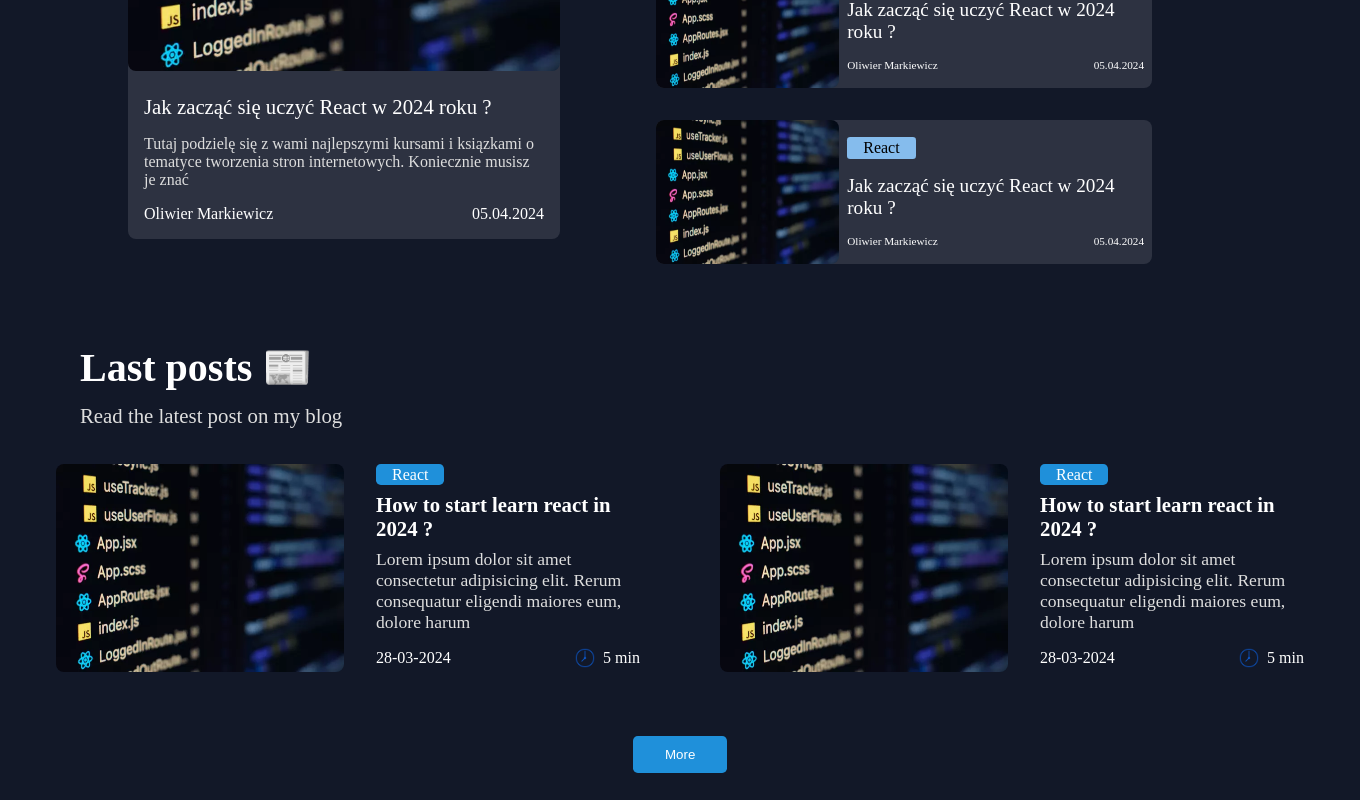
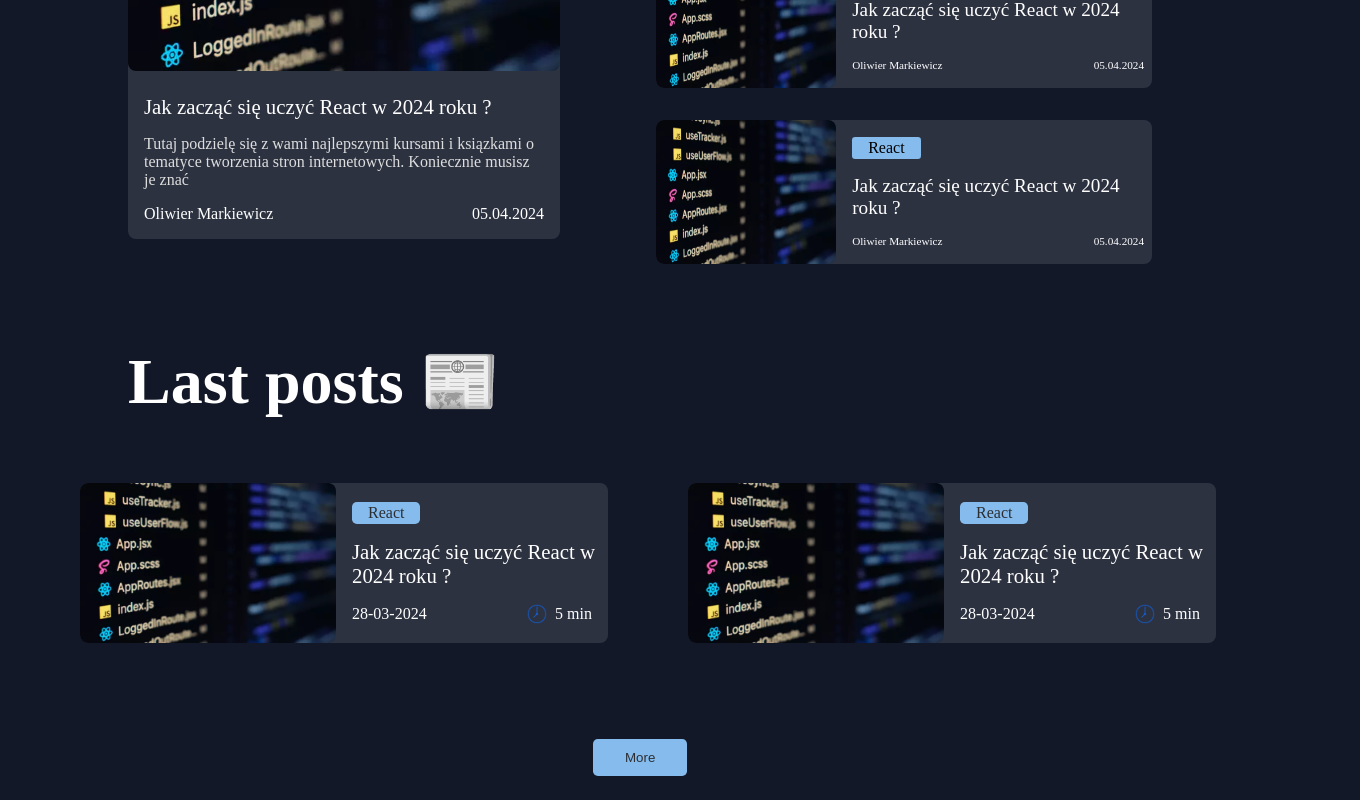
Before and after one commit to ol1mowski/SSR-Blog, a Next.js app: page / in a window 1280 px wide. Shown: the part 2600-3400 px from the top of the page, 1360 px wide, since content can reach past the window. Built offline with nearby package versions, Linux system fonts and the light colour scheme; a web font is replaced by a local one.

Commit message:
[LastPost] styel: improve RWD

```diff
--- a/Components/LastPosts/LastPosts.component.module.scss
+++ b/Components/LastPosts/LastPosts.component.module.scss
@@ -127,7 +127,7 @@
     }
     &__post {
       @include d-flex;
-      gap: 0.5rem;
+      gap: 1rem;
 
       @media screen and (min-width: $large-desktop) {
         gap: 2rem;
--- a/Components/Posts/PostList.component.module.scss
+++ b/Components/Posts/PostList.component.module.scss
@@ -2,14 +2,10 @@
 
 .PostListContainer {
   scroll-margin: 20rem;
-  width: 90vw;
   margin: 2rem auto;
   @include d-flex-column;
   margin-top: 5rem;
-  gap: 1rem;
-  @media screen and (min-width: $desktop) {
-    width: 85rem;
-  }
+  gap: 4rem;
   &__header {
     width: 100%;
     @include d-flex-column;
@@ -20,8 +16,21 @@
       padding-left: 5rem;
     }
     &__title {
-      @include header;
+      padding-left: 1rem;
+
+      @include d-flex;
+      justify-content: flex-start;
+      width: 100%;
+      font-weight: 900;
+      font-size: 2rem;
       color: $white-color;
+      @media screen and (min-width: $mobile) {
+        font-size: 3rem;
+      }
+      @media screen and (min-width: $big-tablets) {
+        font-size: 4rem;
+        padding-left: 3rem;
+      }
     }
     &__content {
       @include p;
@@ -30,109 +39,88 @@
   &__content {
     transition: scale 0.7s;
     will-change: scale;
-    width: 18rem;
     display: grid;
-    gap: 3rem;
+    gap: 5rem;
     cursor: pointer;
-    @media screen and (min-width: $mobile) {
-      width: 22rem;
-    }
-    @media screen and (min-width: $tablet) {
-      width: 35rem;
-    }
     @media screen and (min-width: $small-desktop) {
-      grid-template-columns: repeat(2, 1fr);
-      width: 60rem;
     }
     @media screen and (min-width: $desktop) {
-      width: 80rem;
+      grid-template-columns: repeat(2, 1fr);
+      width: 70rem;
     }
     @media screen and (min-width: $large-desktop) {
-      width: 90rem;
+      width: 90vw;
     }
     &__postWrapper {
-      @include d-flex-column;
+      @include d-flex;
+      background-color: $light-dark-color;
+      width: 90vw;
+      height: 10rem;
       gap: 1rem;
       align-items: flex-start;
-      padding: 1rem;
       border-radius: 0.5rem;
       transition: scale 0.7s;
       will-change: scale;
-      @media screen and (min-width: $tablet) {
-        flex-direction: row;
-      }
-      @media screen and (min-width: $small-desktop) {
-        gap: 0;
+      @media screen and (min-width: $mobile) {
+        width: 31rem;
       }
       @media screen and (min-width: $desktop) {
         gap: 1rem;
+        width: 33rem;
+      }
+      @media screen and (min-width: $large-desktop) {
+        height: 13rem;
+        width: 44rem;
       }
       &__imageWrapper {
         @include d-flex-column;
         width: 100%;
         &__img {
-          width: 15rem;
-          border-radius: 0.5rem;
-          @media screen and (min-width: $mobile) {
-            width: 18rem;
+          width: 100%;
+          height: 10rem;
+          @media screen and (min-width: $large-desktop) {
             height: 13rem;
           }
-          @media screen and (min-width: $small-desktop) {
-            width: 10rem;
-            height: 7rem;
-          }
-          @media screen and (min-width: $desktop) {
-            width: 18rem;
-            height: 13rem;
-          }
-          @media screen and (min-width: $large-desktop) {
-            width: 25rem;
-            height: 15rem;
-          }
+          border-radius: 0.5rem;
         }
       }
       &__post {
         @include d-flex-column;
         gap: 1rem;
         width: 100%;
-        padding-left: 1rem;
+        height: 100%;
         &__content {
           @include d-flex-column;
-          gap: 0.5rem;
+          gap: 1rem;
           align-items: flex-start;
           &__title {
-            font-size: 1.3rem;
             color: $white-color;
+            font-size: 1.2rem;
+            font-weight: 400;
+            @media screen and (min-width: $mobile) {
+              font-size: 1.3rem;
+            }
             @media screen and (min-width: $large-desktop) {
-              font-size: 1.6rem;
+              font-size: 1.5rem;
             }
           }
           &__description {
-            @include p;
-            line-height: 1.3rem;
-            @media screen and (min-width: $big-tablets) {
-              font-size: 1.1rem;
-            }
-            @media screen and (min-width: $small-desktop) {
-              display: none;
-            }
-            @media screen and (min-width: $desktop) {
+            display: none;
+            @media screen and (min-width: $large-desktop) {
               display: block;
-            }
-            @media screen and (min-width: $large-desktop) {
-              font-size: 1.3rem;
-              line-height: 1.5rem;
+              color: #dedede;
             }
           }
           &__category {
             padding: 0.1rem 1rem;
             border-radius: 0.3rem;
-            background-color: #1f90da;
-            color: $white-color;
+            background-color: $light-blue-color;
+            color: $dark-color;
           }
         }
         &__subContent {
           @include d-flex;
+          padding-right: 1rem;
           justify-content: space-between;
           width: 100%;
           color: $white-color;
@@ -154,12 +142,12 @@
     width: 100%;
     margin-top: 2rem;
     &__btn {
-      background-color: #1f90da;
+      background-color: $light-blue-color;
+      color: $dark-color;
       border-radius: 0.3rem;
       border: none;
       padding: 0.7rem 2rem;
       cursor: pointer;
-      color: $white-color;
       transition: scale 0.7s;
       will-change: scale;
     }
--- a/Components/Posts/PostList.component.tsx
+++ b/Components/Posts/PostList.component.tsx
@@ -10,9 +10,6 @@ function PostsList() {
     <section className={s.PostListContainer}>
       <section className={s.PostListContainer__header}>
         <h2 className={s.PostListContainer__header__title}>Last posts 📰</h2>
-        <p className={s.PostListContainer__header__content}>
-          Read the latest post on my blog
-        </p>
       </section>
       <section className={s.PostListContainer__content}>
         <div className={s.PostListContainer__content__postWrapper}>
@@ -47,15 +44,14 @@ function PostsList() {
                   s.PostListContainer__content__postWrapper__post__content__title
                 }
               >
-                How to start learn react in 2024 ?
+                Jak zacząć się uczyć React w 2024 roku ?
               </h3>
               <p
                 className={
                   s.PostListContainer__content__postWrapper__post__content__description
                 }
               >
-                Lorem ipsum dolor sit amet consectetur adipisicing elit. Rerum
-                consequatur eligendi maiores eum, dolore harum{" "}
+                Lorem ipsum dolor sit amet consectetur adipisicing elit.
               </p>
             </div>
             <section
@@ -133,15 +129,14 @@ function PostsList() {
                   s.PostListContainer__content__postWrapper__post__content__title
                 }
               >
-                How to start learn react in 2024 ?
+                Jak zacząć się uczyć React w 2024 roku ?
               </h3>
               <p
                 className={
                   s.PostListContainer__content__postWrapper__post__content__description
                 }
               >
-                Lorem ipsum dolor sit amet consectetur adipisicing elit. Rerum
-                consequatur eligendi maiores eum, dolore harum{" "}
+                Lorem ipsum dolor sit amet consectetur adipisicing elit
               </p>
             </div>
             <section
```
